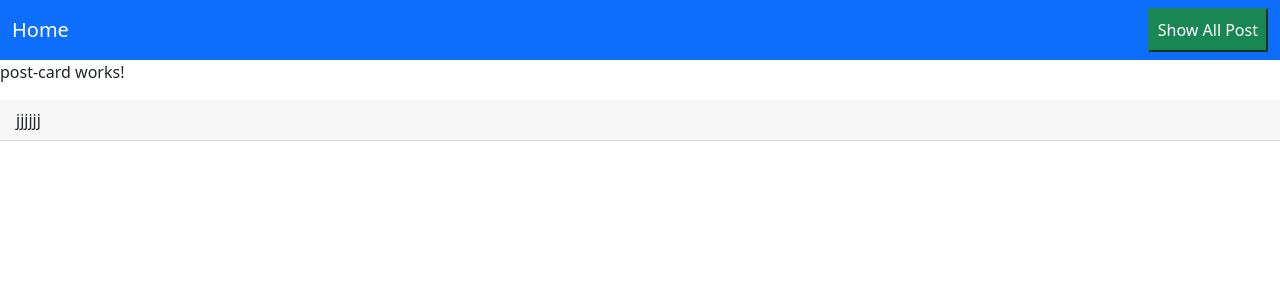
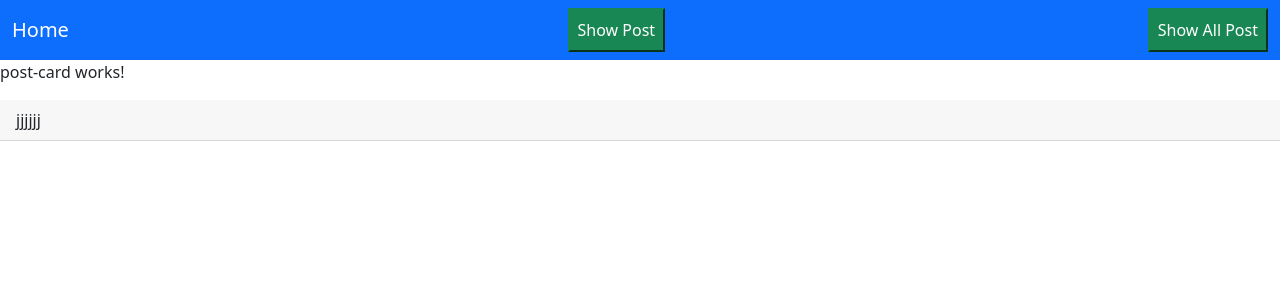
Before and after one commit to XI1936/meanApp, an Angular app in the folder UI/: page / in a window 1280 px wide. Shown: the top 300 px of the page. Built offline with nearby package versions, Linux system fonts and the light colour scheme.

Commit message:
added service and output

```diff
--- a/UI/src/app/app.component.html
+++ b/UI/src/app/app.component.html
@@ -1,2 +1,2 @@
-<app-nav></app-nav>
-<app-post-card></app-post-card>
+<app-nav (messageEvent)="receiveMsg($event)"></app-nav>
+<app-post-card ></app-post-card>
--- a/UI/src/app/app.component.ts
+++ b/UI/src/app/app.component.ts
@@ -7,9 +7,12 @@ import { Component, OnInit } from '@angular/core';
 })
 export class AppComponent implements OnInit {
   title = 'UI';
+  postData=[];
   ngOnInit(){
 
   }
-
+  receiveMsg(event){
+    this.postData=event
+  }
 
 }
--- a/UI/src/app/components/nav/nav.component.html
+++ b/UI/src/app/components/nav/nav.component.html
@@ -1,6 +1,9 @@
 <nav class="navbar navbar-expand-lg navbar-dark bg-primary">
     <div class="container-fluid">
       <a class="navbar-brand" href="#">Home</a>
+      <button class="btn-success p-2" (click)="showPost()">
+        Show Post
+    </button>
     <app-show-button></app-show-button>
     </div>
   </nav>
--- a/UI/src/app/components/nav/nav.component.ts
+++ b/UI/src/app/components/nav/nav.component.ts
@@ -1,4 +1,5 @@
-import { Component, OnInit } from '@angular/core';
+import { AppService } from 'src/app/service/app.service';
+import { Component, EventEmitter, OnInit ,Output} from '@angular/core';
 
 @Component({
   selector: 'app-nav',
@@ -7,9 +8,18 @@ import { Component, OnInit } from '@angular/core';
 })
 export class NavComponent implements OnInit {
 
-  constructor() { }
+  @Output() messageEvent= new EventEmitter<any>();
+
+  constructor(private service: AppService) { }
 
   ngOnInit(): void {
   }
+  showPost(){
+    this.service.showPost().subscribe((data)=>{
+      this.messageEvent.emit(data);
+    })
+
+  }
+
 
 }
--- /dev/null
+++ b/UI/src/app/service/app.service.ts
@@ -0,0 +1,18 @@
+import { HttpClient } from '@angular/common/http';
+import { Injectable } from '@angular/core';
+import { BehaviorSubject } from 'rxjs';
+
+@Injectable({
+  providedIn: 'root'
+})
+export class AppService {
+
+  private messageSource = new BehaviorSubject([]);
+  currentMessage = this.messageSource.asObservable();
+
+  constructor(private http : HttpClient) { }
+
+  showPost(){
+    return   this.http.get('https://floating-caverns-53387.herokuapp.com/post');
+  }
+}
```
Also changed, not shown: 1 other file (tests, documents, lock files or other folders).
